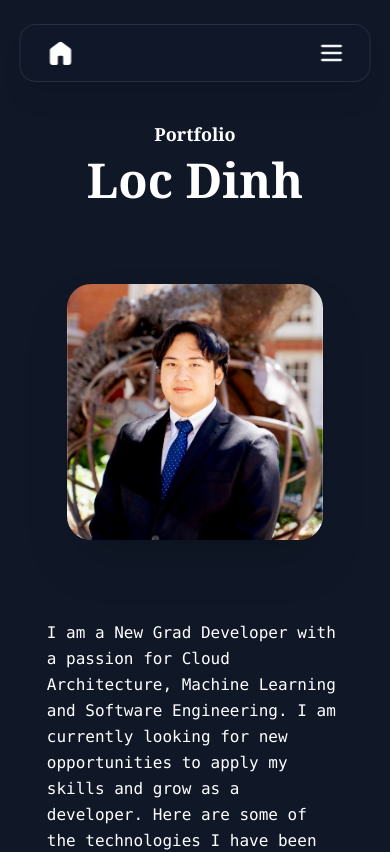
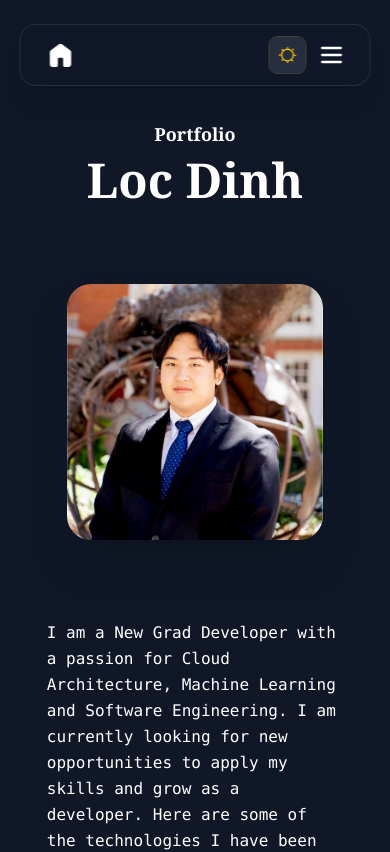
Before and after one commit to LocBDinh/portfolio, a Vue app in the folder vue-website/: page / in a window 390 px wide. Shown: the top 852 px of the page. Built offline with nearby package versions, Linux system fonts and the light colour scheme; no server answers; the HTML template or start-up script is replaced by a standard one.

Commit message:
Mobile Light and Dark Toggle
Added toggle for light and dark mode on sm screens using Tailwind.

```diff
--- a/vue-website/src/components/Main.vue
+++ b/vue-website/src/components/Main.vue
@@ -286,11 +286,52 @@ onMounted(() => {
           </button>
         </div>
 
-        <!-- Mobile Navbar Open -->
-        <div class="lg:hidden flex items-center">
+        <!-- Mobile Navbar Controls -->
+        <div class="lg:hidden flex items-center gap-3">
+          <!-- Theme Toggle -->
+          <button
+            @click="toggleTheme"
+            class="p-2 rounded-lg outline-1 outline-solid outline-stone-700 dark:bg-white/10 hover:bg-gray-400 dark:hover:bg-white/20 transition flex items-center justify-center hover:scale-105"
+            aria-label="Toggle Dark/Light Mode"
+          >
+            <!-- Sun Icon -->
+            <svg
+              v-if="isDark"
+              xmlns="http://www.w3.org/2000/svg"
+              class="h-5 w-5 text-yellow-400"
+              fill="none"
+              viewBox="0 0 24 24"
+              stroke="currentColor"
+            >
+              <path
+                stroke-linecap="round"
+                stroke-linejoin="round"
+                stroke-width="1.5"
+                d="M12 3v1m0 16v1m8.66-8.66h1M3.34 12H2m15.36 6.36l.7.7M6.34 6.34l-.7-.7m0 12.72l.7-.7m12.72-12.72l-.7.7M12 5a7 7 0 000 14a7 7 0 000-14z"
+              />
+            </svg>
+            <!-- Moon Icon -->
+            <svg
+              v-else
+              xmlns="http://www.w3.org/2000/svg"
+              class="h-5 w-5 text-indigo-500"
+              fill="none"
+              viewBox="0 0 24 24"
+              stroke="currentColor"
+            >
+              <path
+                stroke-linecap="round"
+                stroke-linejoin="round"
+                stroke-width="1.5"
+                d="M21 12.79A9 9 0 1111.21 3A7 7 0 0021 12.79z"
+              />
+            </svg>
+          </button>
+
+          <!-- Mobile Dropdown Open/Close -->
           <button
             @click="isMenuOpen = !isMenuOpen"
-            class="h-8 w-auto drop-shadow-[0_0_2px_rgba(0,0,0,0.5)] dark:drop-shadow-none"
+            class="text-gray-900 dark:text-white focus:outline-none transition-transform duration-200 hover:scale-110"
             aria-label="Toggle Menu"
           >
             <svg
@@ -674,7 +715,7 @@ onMounted(() => {
               href="https://www.linkedin.com/in/loc-dinh-/"
               target="_blank"
               rel="noopener noreferrer"
-              class="flex items-center justify-center w-9 h-9 bg-gray-700/50 rounded-xl border border-white/10 hover:-translate-y-1 hover:shadow-[0_0_10px_rgba(99,102,241,0.6)] transition-all duration-300"
+              class="flex items-center justify-center w-9 h-9 outline-1 outline-solid ouline-stone-700 dark:outline-none dark:bg-gray-700/50 rounded-xl border border-white/10 hover:-translate-y-1 hover:shadow-[0_0_10px_rgba(99,102,241,0.6)] transition-all duration-300"
             >
               <img :src="linkedin" alt="LinkedIn" class="w-5 h-5" />
             </a>
@@ -684,7 +725,7 @@ onMounted(() => {
               href="https://github.com/locbdinh"
               target="_blank"
               rel="noopener noreferrer"
-              class="flex items-center justify-center w-9 h-9 bg-gray-700/50 rounded-xl border border-white/10 hover:-translate-y-1 hover:shadow-[0_0_10px_rgba(99,102,241,0.6)] transition-all duration-300"
+              class="flex items-center justify-center w-9 h-9 outline-1 outline-solid ouline-stone-700 dark:outline-none dark:bg-gray-700/50 rounded-xl border border-white/10 hover:-translate-y-1 hover:shadow-[0_0_10px_rgba(99,102,241,0.6)] transition-all duration-300"
             >
               <img :src="github" alt="GitHub" class="w-5 h-5" />
             </a>
```
